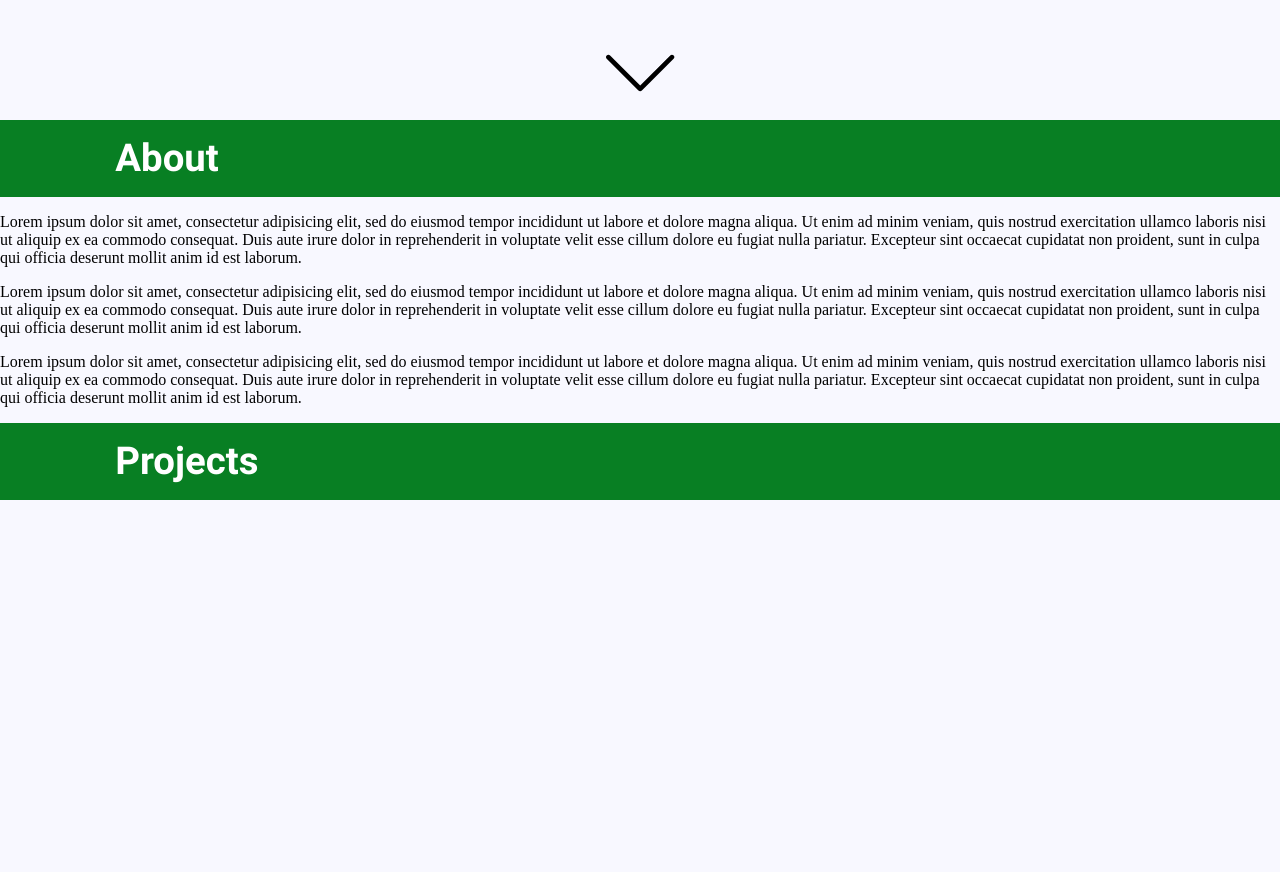
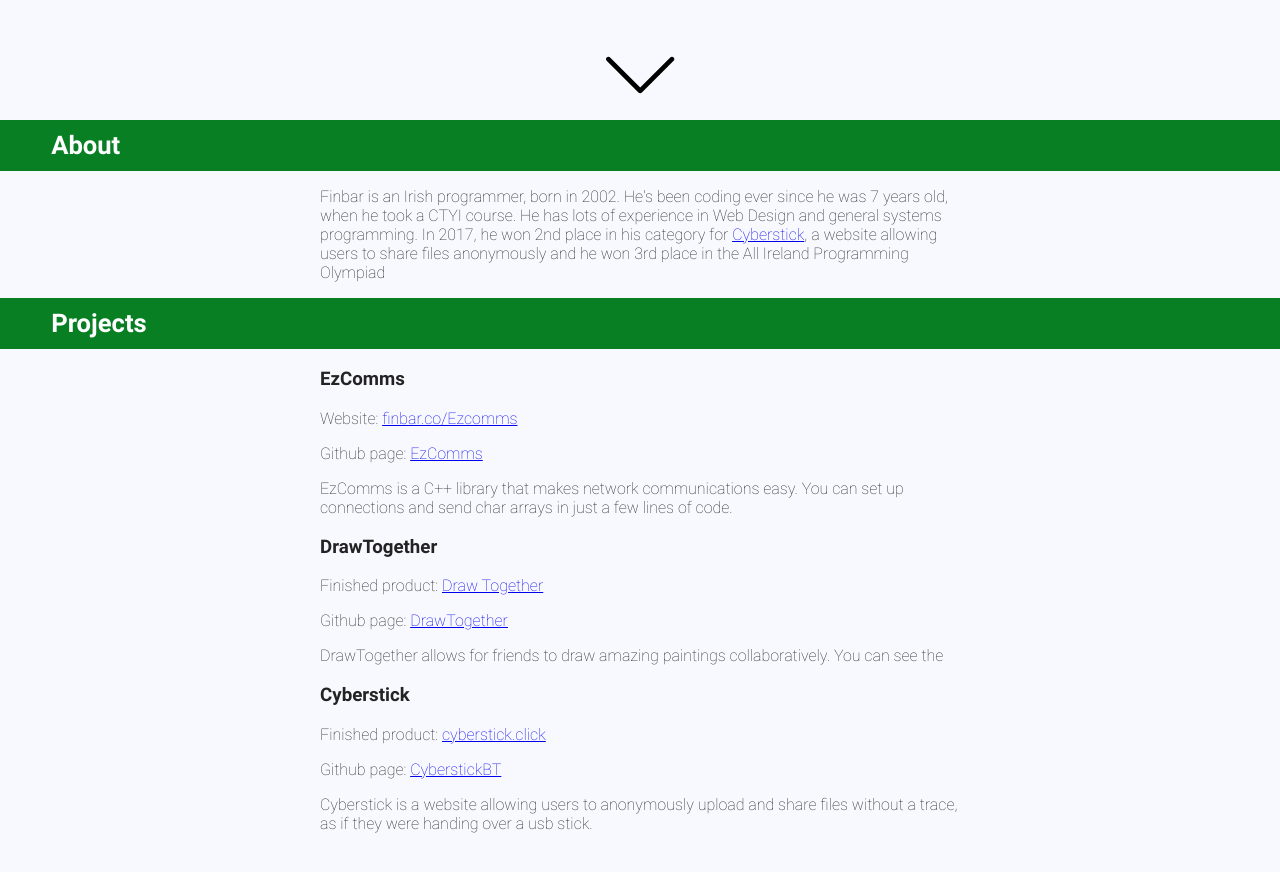
Before and after one commit to finbargiusti/WebCV, a plain HTML site: page index.html in a window 1280 px wide. Shown: the part 680-1552 px from the top of the page. After the commit the page ends 1529 px from the top, so only its background shows below. Drawn offline with Linux system fonts and the light colour scheme.

Commit message:
Added some trassssh

```diff
--- a/css/main.css
+++ b/css/main.css
@@ -28,10 +28,6 @@ body {
 	transform:translateY(-50%);
 	background-color: #4caf50;
 }
-/*FIXME remove that bullshit*/
-#content {
-	height:100vw;
-}
 .content-title {
 	font-family: RobotoBold;
 	line-height: 2;
@@ -47,6 +43,9 @@ body {
 	#header-wrapper p {
 		font-size:5vw;
 	}
+	.content-title {
+		text-align: center;
+	}
 }
 @media all and (min-width: 600px) {
 	#header-wrapper h1 {
@@ -54,6 +53,9 @@ body {
 	}
 	#header-wrapper p {
 		font-size:4vw;
+	}
+	.content-title {
+		text-align: center;
 	}
 }
 @media all and (min-width: 1000px) {
@@ -64,8 +66,12 @@ body {
 		font-size:2vw;
 	}
 	.content-title {
-		font-size:3vw;
-		text-indent: 3em;
+		text-align: left;
+		font-size:2vw;
+		text-indent: 2em;
+	}
+	#content p {
+		max-width:90vw;
 	}
 }
 #header-wrapper h1 {
@@ -87,3 +93,21 @@ body {
 	left:50%;
 	transform:translateX(-50%);
 }
+#content p {
+	font-family: RobotoThin;
+	color:#232323;
+	margin-left:50%;
+	transform:translateX(-50%);
+}
+#finbar {
+	margin-left:50%;
+	max-width:300px;
+	transform: translateX(-50%);
+}
+#content h3 {
+	font-family: RobotoBold, sans-serif;
+	color:#232323;
+	max-width:90vw;
+	margin-left:50%;
+	transform:translateX(-50%);
+}
--- a/index.html
+++ b/index.html
@@ -19,28 +19,21 @@
 	<div id="pusher"></div>
 	<div id="content">
 		<h2 class="content-title original" id="about">About</h2>
-		<p>Lorem ipsum dolor sit amet, consectetur adipisicing elit, sed do eiusmod
-		tempor incididunt ut labore et dolore magna aliqua. Ut enim ad minim veniam,
-		quis nostrud exercitation ullamco laboris nisi ut aliquip ex ea commodo
-		consequat. Duis aute irure dolor in reprehenderit in voluptate velit esse
-		cillum dolore eu fugiat nulla pariatur. Excepteur sint occaecat cupidatat non
-		proident, sunt in culpa qui officia deserunt mollit anim id est laborum.
-		</p>
-		<p>Lorem ipsum dolor sit amet, consectetur adipisicing elit, sed do eiusmod
-		tempor incididunt ut labore et dolore magna aliqua. Ut enim ad minim veniam,
-		quis nostrud exercitation ullamco laboris nisi ut aliquip ex ea commodo
-		consequat. Duis aute irure dolor in reprehenderit in voluptate velit esse
-		cillum dolore eu fugiat nulla pariatur. Excepteur sint occaecat cupidatat non
-		proident, sunt in culpa qui officia deserunt mollit anim id est laborum.
-		</p>
-		<p>Lorem ipsum dolor sit amet, consectetur adipisicing elit, sed do eiusmod
-		tempor incididunt ut labore et dolore magna aliqua. Ut enim ad minim veniam,
-		quis nostrud exercitation ullamco laboris nisi ut aliquip ex ea commodo
-		consequat. Duis aute irure dolor in reprehenderit in voluptate velit esse
-		cillum dolore eu fugiat nulla pariatur. Excepteur sint occaecat cupidatat non
-		proident, sunt in culpa qui officia deserunt mollit anim id est laborum.
-		</p>
+<!--		<p><img src="images/Finbar.jpg" class="picture" id="finbar" /></p>-->
+		<p>Finbar is an Irish programmer, born in 2002. He's been coding ever since he was 7 years old, when he took a CTYI course. He has lots of experience in Web Design and general systems programming. In 2017, he won 2nd place in his category for <a href="cyberstick.click">Cyberstick</a>, a website allowing users to share files anonymously and he won 3rd place in the All Ireland Programming Olympiad</p>
 		<h2 class="content-title original" id="Projects">Projects</h2>
+		<h3>EzComms</h3>
+		<p>Website: <a href="/EzComms">finbar.co/Ezcomms</a></p>
+		<p>Github page: <a href="http://github.com/finbargiusti/EzComms">EzComms</a></p>
+		<p>EzComms is a C++ library that makes network communications easy. You can set up connections and send char arrays in just a few lines of code.</p>
+		<h3>DrawTogether</h3>
+		<p>Finished product: <a href="http://drawtogether.finbar.co/">Draw Together</a></p>
+		<p>Github page: <a href="http://github.com/finbargiusti/DrawTogether" >DrawTogether</a></p>
+		<p>DrawTogether allows for friends to draw amazing paintings collaboratively. You can see the </p>
+		<h3>Cyberstick</h3>
+		<p>Finished product: <a href="http://cyberstick.click" >cyberstick.click</a></p>
+		<p>Github page: <a href="http://github.com/finbargiusti/CyberstickBT" >CyberstickBT</a></p>
+		<p>Cyberstick is a website allowing users to anonymously upload and share files without a trace, as if they were handing over a usb stick.</p>
 	</div>
 </body>
 </html>
--- a/js/main.js
+++ b/js/main.js
@@ -20,7 +20,7 @@ window.addEventListener('scroll', function() {
 
 	var subtitles = document.getElementsByClassName("original");
 	var content = document.getElementById("content");
-	var trynum = 0;
+	var trynum = 0 ;
 	for (var i = 0; i < subtitles.length; ++i) {
 		if (subtitles[i].getBoundingClientRect().top <= title.clientHeight) {
 			console.log("aperape");
```
Also changed, not shown: favicon.ico (added), images/Finbar.jpg (added), 2 other files.
